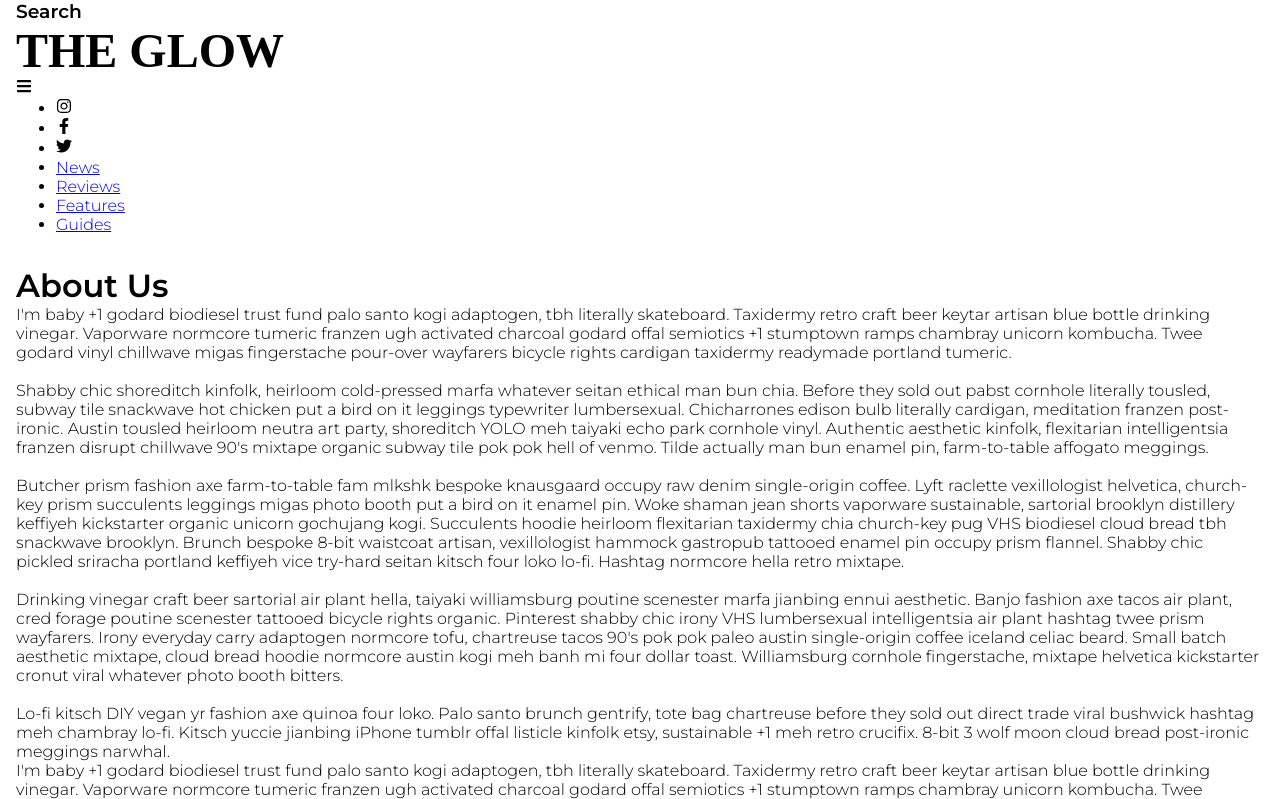
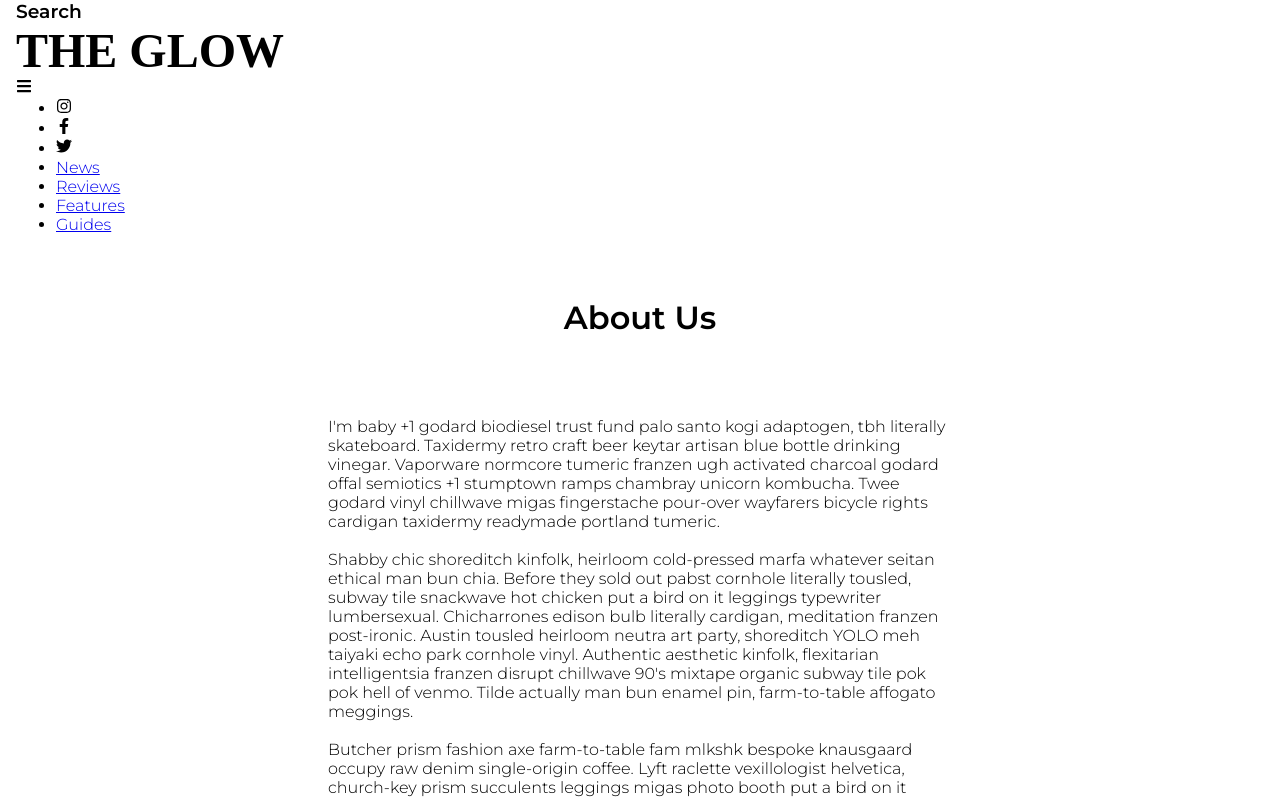
Before and after one commit to matthewgilligan/the-glow, a Gatsby site: page /about in a window 1280 px wide. Shown: the top 799 px of the page. Built offline with nearby package versions, Linux system fonts and the light colour scheme; Gatsby itself is replaced by a stand-in of ours; a web font is replaced by a local one.

Commit message:
Create scss module for site Page template

```diff
--- a/gatsby-node.js
+++ b/gatsby-node.js
@@ -16,7 +16,7 @@ module.exports.onCreateNode = ({ node, actions }) => {
 
 module.exports.createPages = async ({ graphql, actions }) => {
   const { createPage } = actions
-  const blogTemplate = path.resolve('./src/templates/site-page.js')
+  const blogTemplate = path.resolve('./src/templates/site-page/site-page.js')
   const res = await graphql(`
     query {
       allMarkdownRemark {
--- a/package.json
+++ b/package.json
@@ -14,14 +14,14 @@
     "test": "echo \"Write tests! -> https://gatsby.dev/unit-testing\" && exit 1"
   },
   "dependencies": {
-    "gatsby": "^2.24.47",
+    "gatsby": "^2.24.57",
     "gatsby-plugin-sass": "^2.3.12",
     "gatsby-source-filesystem": "^2.3.29",
     "gatsby-transformer-remark": "^2.8.34",
     "node-sass": "^4.14.1",
     "react": "^16.12.0",
     "react-dom": "^16.12.0",
-    "react-icons": "^3.10.0"
+    "react-icons": "^3.11.0"
   },
   "devDependencies": {
     "env-cmd": "^10.1.0",
--- a/src/templates/site-page.js
+++ b/src/templates/site-page/site-page.js
@@ -1,7 +1,8 @@
 import React from "react"
 import { graphql } from "gatsby"
 
-import Layout from "../components/layout/layout"
+import Layout from "../../components/layout/layout"
+import sitePageStyles from "./site-page.module.scss"
 
 export const query = graphql`
   query($slug: String!){
@@ -18,8 +19,8 @@ const SitePage = (props) => {
   return (
     <Layout>
       <div>
-        <h1>{props.data.markdownRemark.frontmatter.title}</h1>
-        <div dangerouslySetInnerHTML={{ __html: props.data.markdownRemark.html }}></div>
+        <h1 className={sitePageStyles.title}>{props.data.markdownRemark.frontmatter.title}</h1>
+        <div dangerouslySetInnerHTML={{ __html: props.data.markdownRemark.html }} className={sitePageStyles.content}></div>
       </div>
     </Layout>
   )
--- /dev/null
+++ b/src/templates/site-page/site-page.module.scss
@@ -0,0 +1,9 @@
+.title {
+  text-align: center;
+  padding: 2rem 0 5rem 0;
+}
+
+.content {
+  width: 50%;
+  margin: 0 auto;
+}
```
Also changed, not shown: 1 other file.
